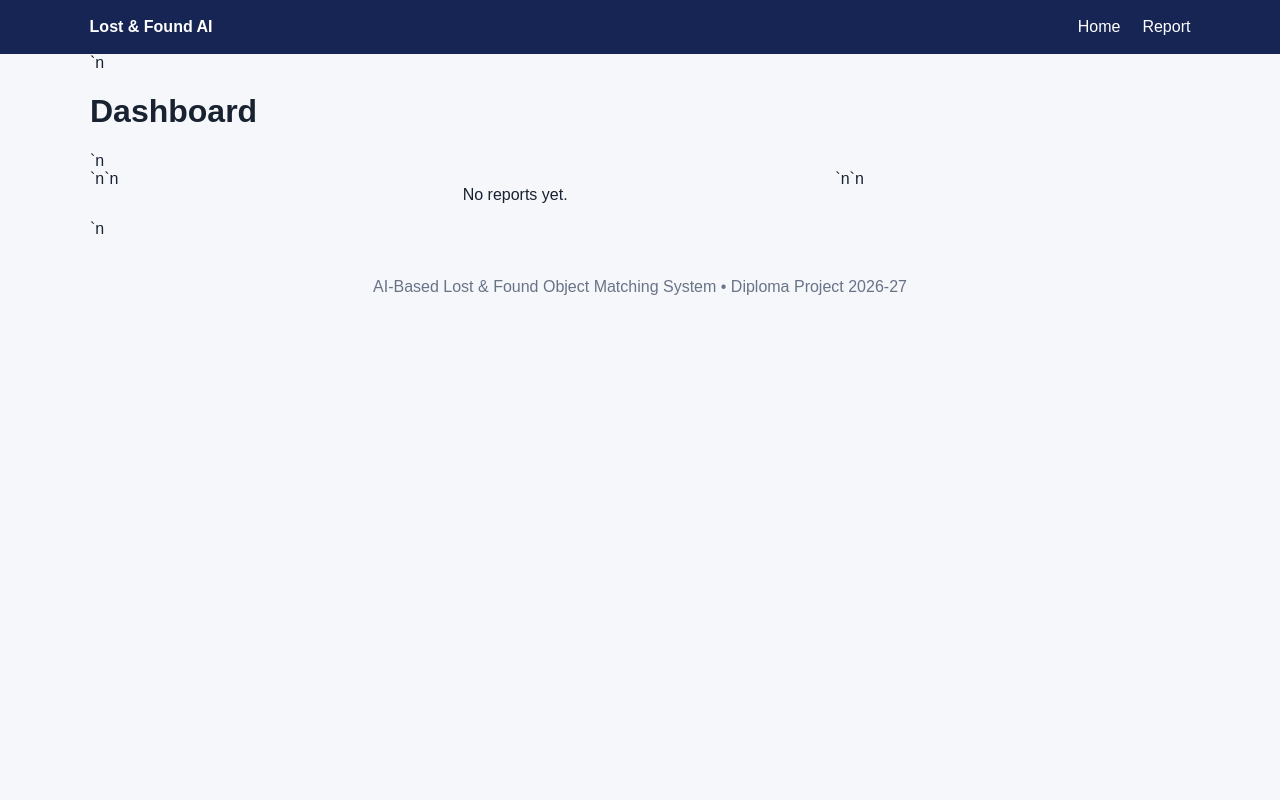
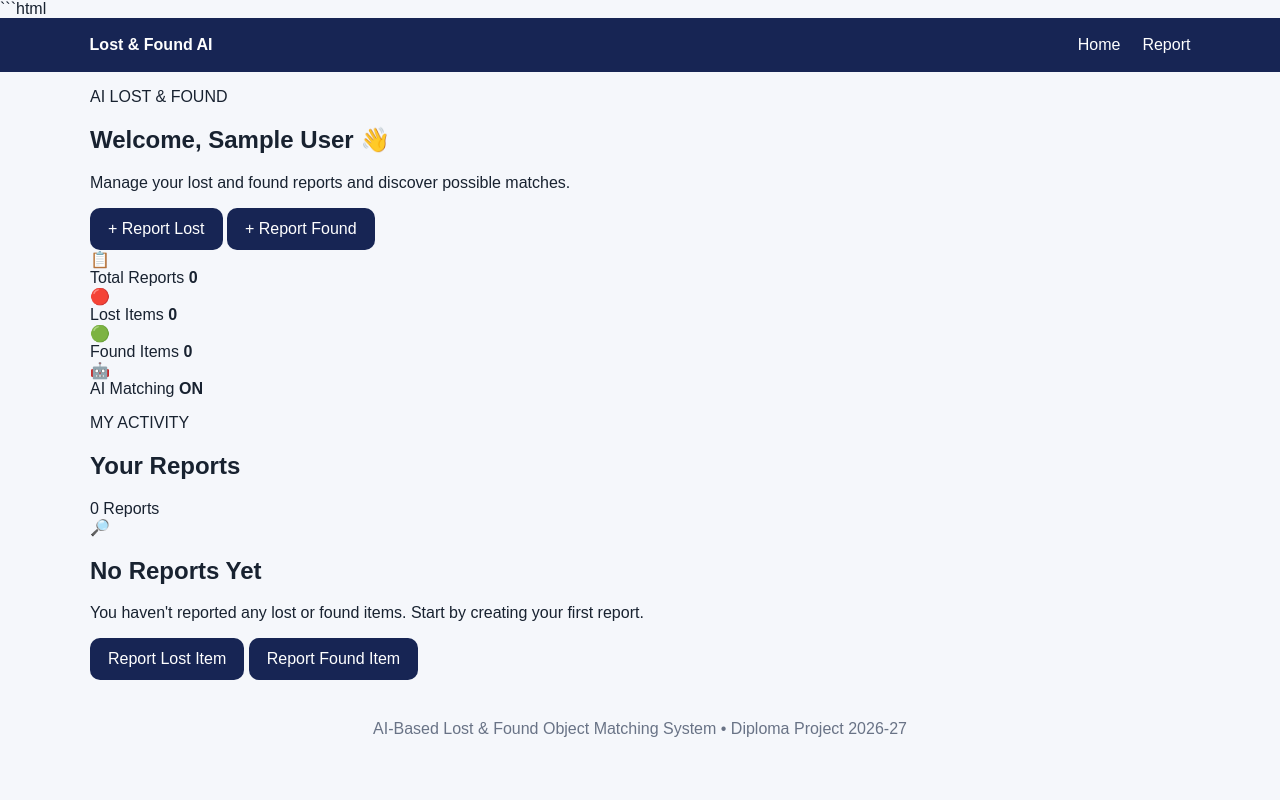
Before and after one commit to vaibhavahire404-dev/Ai-based-lost-found-website, a Flask app: template templates/dashboard.html in a window 1280 px wide. Run offline with Flask 3, Linux system fonts and the light colour scheme; the template is opened without the code that fills it, so the values that code supplies are empty; the visitor is signed in with stand-in values (Sample User, id 1).

Commit message:
Update dashboard.html

````diff
--- a/templates/dashboard.html
+++ b/templates/dashboard.html
@@ -1 +1,222 @@
-{% extends "base.html" %}`n{% block content %}`n<h1>Dashboard</h1>`n<div class="grid">`n{% for x in items %}`n<div class="card">`n<h3>{{x["item_name"]}}</h3>`n<b>{{x["item_type"]}}</b>`n<p>{{x["category"]}} | {{x["location"]}}</p>`n<p>{{x["description"]}}</p>`n<a href="/matches/{{x["id"]}}">Find Matches</a>`n</div>`n{% else %}`n<p>No reports yet.</p>`n{% endfor %}`n</div>`n{% endblock %}
+```html
+{% extends "base.html" %}
+
+{% block content %}
+
+<div class="dashboard-page">
+
+    <!-- Welcome Header -->
+    <section class="dashboard-header">
+        <div>
+            <p class="dashboard-label">AI LOST & FOUND</p>
+            <h1>Welcome, {{ session["name"] }} 👋</h1>
+            <p class="dashboard-subtitle">
+                Manage your lost and found reports and discover possible matches.
+            </p>
+        </div>
+
+        <div class="header-actions">
+            <a href="/report/lost" class="btn btn-lost">
+                + Report Lost
+            </a>
+
+            <a href="/report/found" class="btn btn-found">
+                + Report Found
+            </a>
+        </div>
+    </section>
+
+
+    <!-- Statistics -->
+    <section class="stats-grid">
+
+        <div class="stat-card total-card">
+            <div class="stat-icon">📋</div>
+            <div>
+                <span>Total Reports</span>
+                <strong>{{ items|length }}</strong>
+            </div>
+        </div>
+
+        <div class="stat-card lost-card">
+            <div class="stat-icon">🔴</div>
+            <div>
+                <span>Lost Items</span>
+                <strong>
+                    {{ items|selectattr("item_type", "equalto", "Lost")|list|length }}
+                </strong>
+            </div>
+        </div>
+
+        <div class="stat-card found-card">
+            <div class="stat-icon">🟢</div>
+            <div>
+                <span>Found Items</span>
+                <strong>
+                    {{ items|selectattr("item_type", "equalto", "Found")|list|length }}
+                </strong>
+            </div>
+        </div>
+
+        <div class="stat-card ai-card">
+            <div class="stat-icon">🤖</div>
+            <div>
+                <span>AI Matching</span>
+                <strong>ON</strong>
+            </div>
+        </div>
+
+    </section>
+
+
+    <!-- Reports Section -->
+    <section class="reports-section">
+
+        <div class="section-heading">
+            <div>
+                <p class="section-label">MY ACTIVITY</p>
+                <h2>Your Reports</h2>
+            </div>
+
+            <span class="report-count">
+                {{ items|length }} Report{% if items|length != 1 %}s{% endif %}
+            </span>
+        </div>
+
+
+        {% if items %}
+
+        <div class="reports-grid">
+
+            {% for x in items %}
+
+            <article class="report-card">
+
+                <div class="report-top">
+
+                    <span class="type-badge
+                        {% if x['item_type'] == 'Lost' %}
+                            badge-lost
+                        {% else %}
+                            badge-found
+                        {% endif %}
+                    ">
+                        {% if x['item_type'] == 'Lost' %}
+                            🔴 Lost
+                        {% else %}
+                            🟢 Found
+                        {% endif %}
+                    </span>
+
+                    <span class="status-badge">
+                        {{ x["status"] or "Active" }}
+                    </span>
+
+                </div>
+
+
+                <!-- Image -->
+                {% if x["image"] %}
+
+                <div class="report-image">
+                    <img
+                        src="{{ url_for('static', filename='uploads/' + x['image']) }}"
+                        alt="{{ x['item_name'] }}"
+                    >
+                </div>
+
+                {% else %}
+
+                <div class="report-image no-image">
+                    <span>📦</span>
+                    <small>No image uploaded</small>
+                </div>
+
+                {% endif %}
+
+
+                <!-- Details -->
+                <div class="report-content">
+
+                    <h3>{{ x["item_name"] }}</h3>
+
+                    <div class="detail-row">
+                        <span>🏷️ Category</span>
+                        <strong>{{ x["category"] or "Not specified" }}</strong>
+                    </div>
+
+                    <div class="detail-row">
+                        <span>📍 Location</span>
+                        <strong>{{ x["location"] or "Not specified" }}</strong>
+                    </div>
+
+                    <div class="detail-row">
+                        <span>📅 Date</span>
+                        <strong>{{ x["date"] or "Not specified" }}</strong>
+                    </div>
+
+                    {% if x["description"] %}
+                    <p class="description">
+                        {{ x["description"] }}
+                    </p>
+                    {% endif %}
+
+                </div>
+
+
+                <!-- Actions -->
+                <div class="report-actions">
+
+                    <a
+                        href="{{ url_for('matches', item_id=x['id']) }}"
+                        class="match-btn"
+                    >
+                        🤖 Find AI Matches
+                    </a>
+
+                </div>
+
+            </article>
+
+            {% endfor %}
+
+        </div>
+
+        {% else %}
+
+        <!-- Empty State -->
+        <div class="empty-state">
+
+            <div class="empty-icon">
+                🔎
+            </div>
+
+            <h2>No Reports Yet</h2>
+
+            <p>
+                You haven't reported any lost or found items.
+                Start by creating your first report.
+            </p>
+
+            <div class="empty-actions">
+
+                <a href="/report/lost" class="btn btn-lost">
+                    Report Lost Item
+                </a>
+
+                <a href="/report/found" class="btn btn-found">
+                    Report Found Item
+                </a>
+
+            </div>
+
+        </div>
+
+        {% endif %}
+
+    </section>
+
+</div>
+
+{% endblock %}
+```
````
